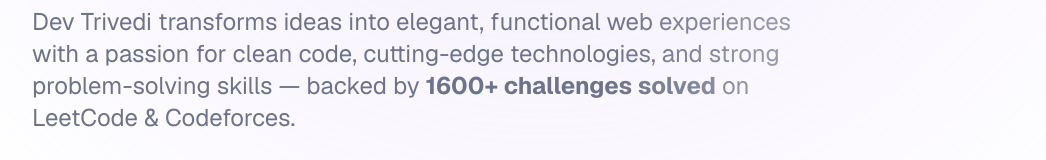
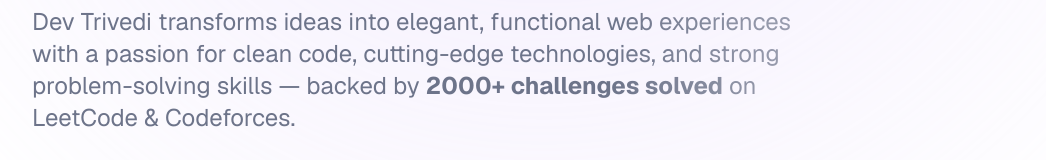
Before and after one commit to IamDevTrivedi/Dev_Trivedi_Portfolio, a Next.js app: page / in a window 1280 px wide. Shown: the part 362-522 px from the top of the page, without its empty margins (96-1142 px from the left). Built offline with nearby package versions, Linux system fonts and the light colour scheme.

Commit message:
profile updates

```diff
--- a/src/app/resources/content.js
+++ b/src/app/resources/content.js
@@ -72,7 +72,7 @@ const home = {
       Dev Trivedi transforms ideas into elegant, functional web experiences
       <br /> with a passion for clean code, cutting-edge technologies, and
       strong problem-solving skills — backed by{" "}
-      <strong>1600+ challenges solved</strong> on LeetCode & Codeforces.
+      <strong>2000+ challenges solved</strong> on LeetCode & Codeforces.
     </>
   ),
 };
```
Also changed, not shown: public/images/myImages/profiles/leetcode.png.
